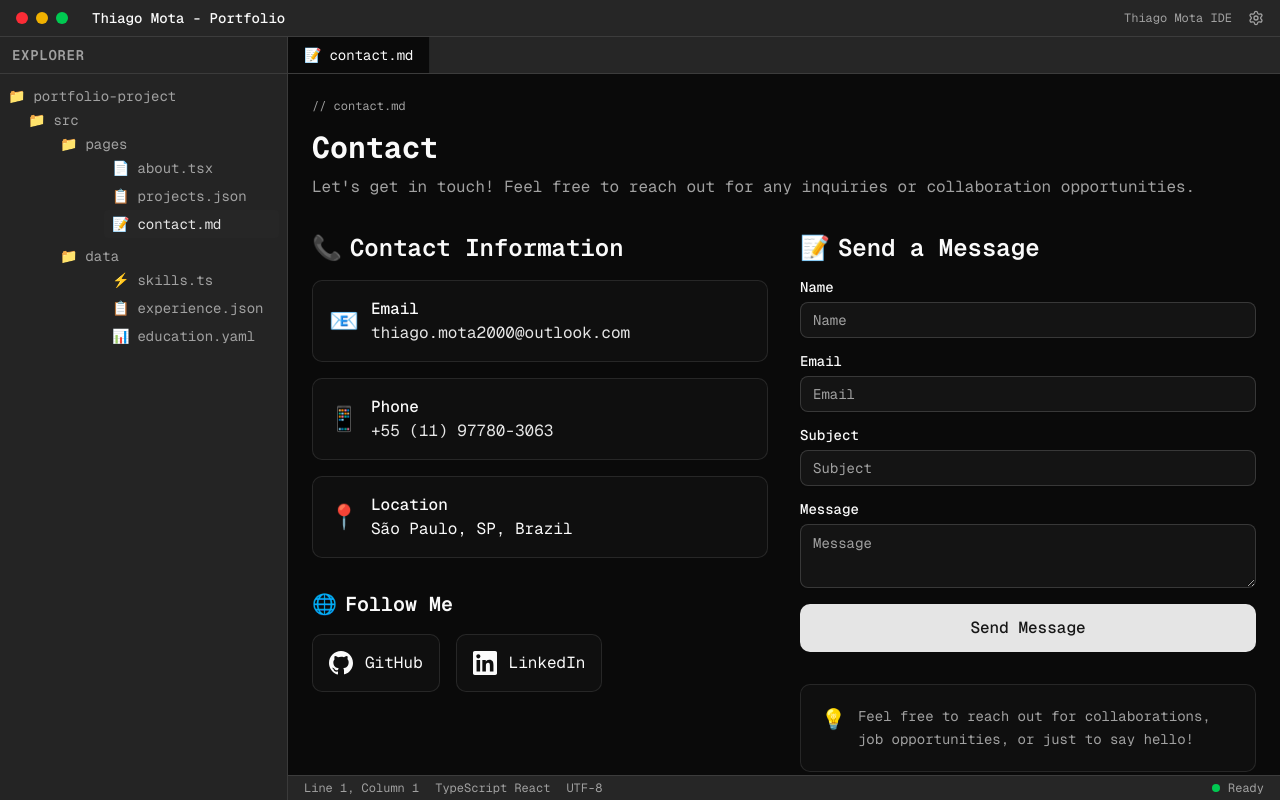
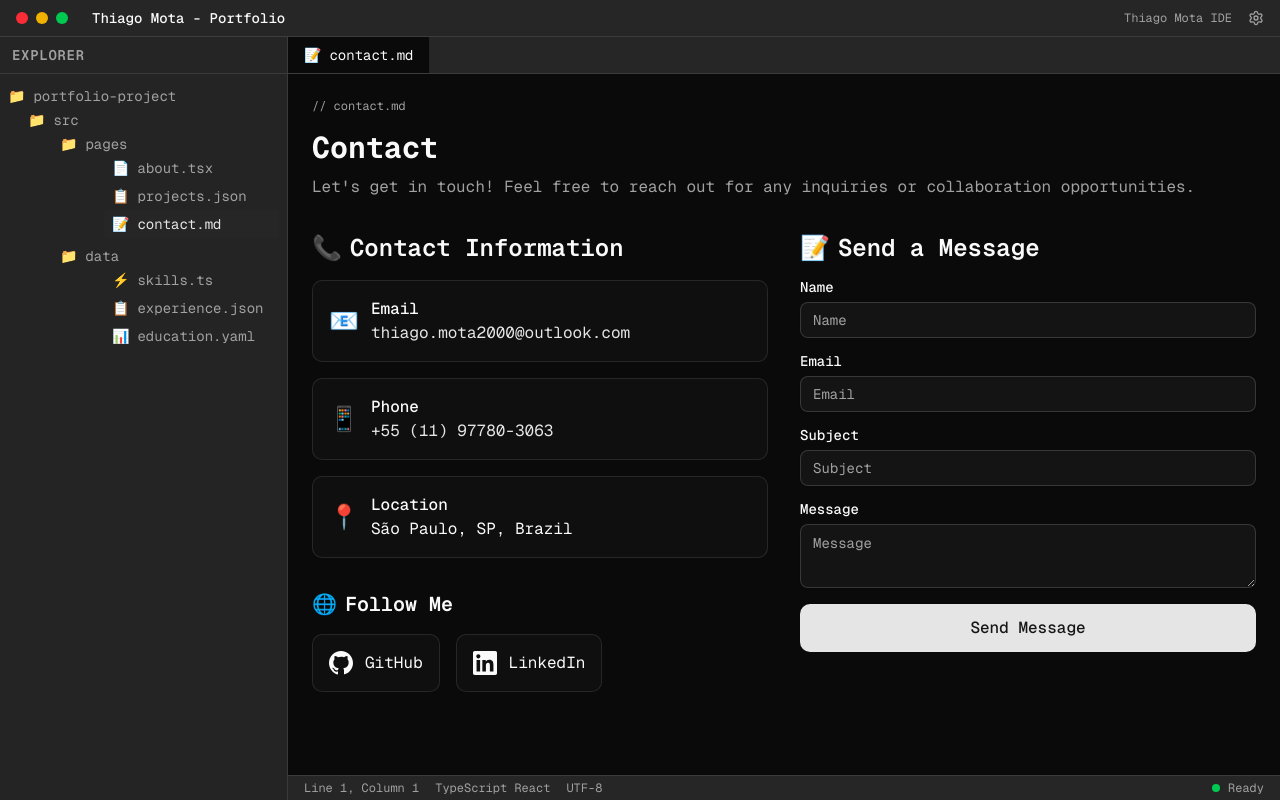
Before and after one commit to TSmota/portfolio, a Next.js app: page /en/contact in a window 1280 px wide. Built offline with nearby package versions, Linux system fonts and the light colour scheme; no server answers.

Commit message:
refactor: update contact form validation to use nonempty() for required fields

```diff
--- a/src/app/[locale]/contact/page.tsx
+++ b/src/app/[locale]/contact/page.tsx
@@ -5,7 +5,6 @@ import { PageHeader } from "@/components/page-header";
 import { SectionHeader } from "@/components/section-header";
 import { ContactInfoCard } from "@/components/contact-info-card";
 import { SocialLink } from "@/components/social-link";
-import { BaseCard } from "@/components/base-card";
 import { ContactForm } from "@/components/contact-form";
 
 import { sendMessage } from "./actions";
@@ -78,16 +77,6 @@ export default async function Contact() {
             <SectionHeader icon="📝" title={t('form.title')} />
 
             <ContactForm onSubmit={sendMessage} />
-
-            {/* Contact Info Footer */}
-            <BaseCard className="mt-8">
-              <div className="flex items-start gap-3">
-                <span className="text-xl">💡</span>
-                <p className="text-sm text-muted-foreground leading-relaxed">
-                  {t('footer.message')}
-                </p>
-              </div>
-            </BaseCard>
           </div>
         </div>
       </div>
--- a/src/components/contact-form.tsx
+++ b/src/components/contact-form.tsx
@@ -15,10 +15,10 @@ interface ContactFormProps {
 }
 
 const messageSchema = z.object({
-  name: z.string().min(1),
+  name: z.string().trim().nonempty(),
   email: z.email(),
-  subject: z.string().min(1),
-  message: z.string().min(1),
+  subject: z.string().trim().nonempty(),
+  message: z.string().trim().nonempty(),
 });
 
 export function ContactForm({ onSubmit }: ContactFormProps) {
```
